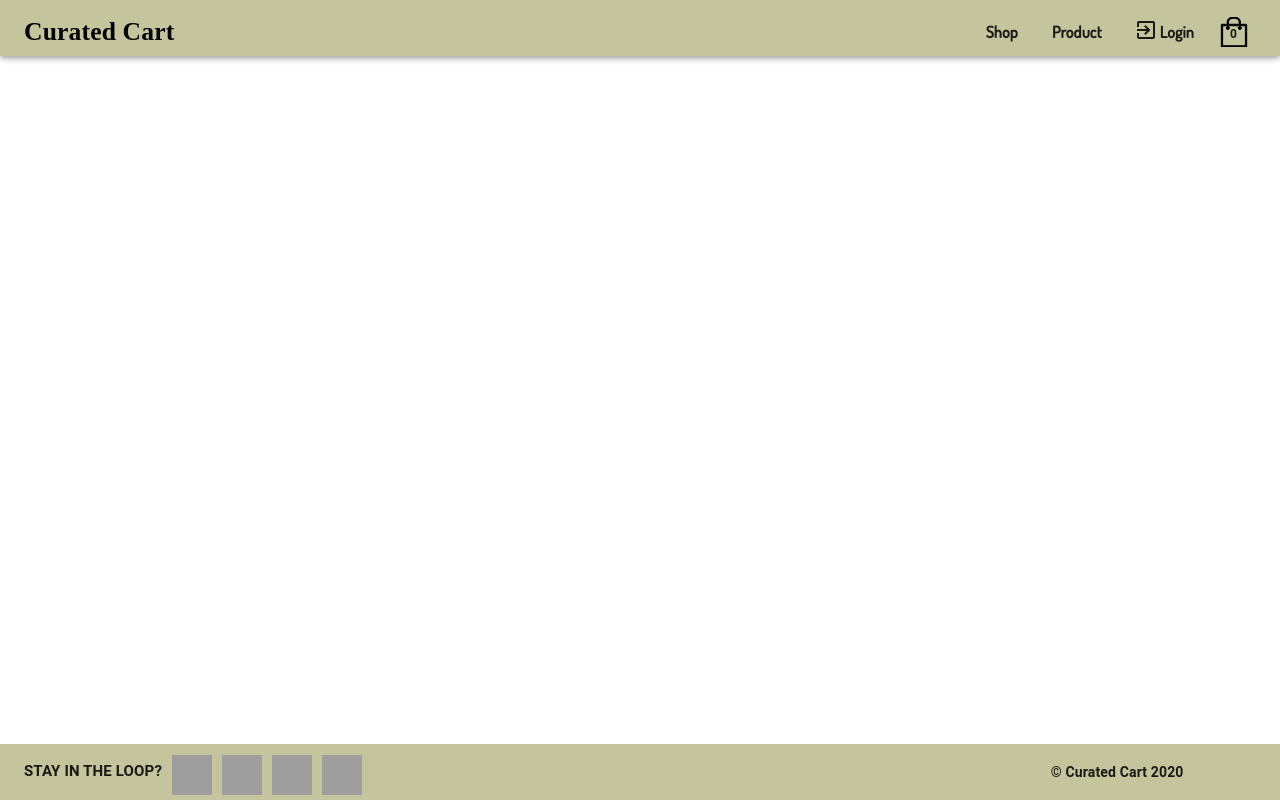
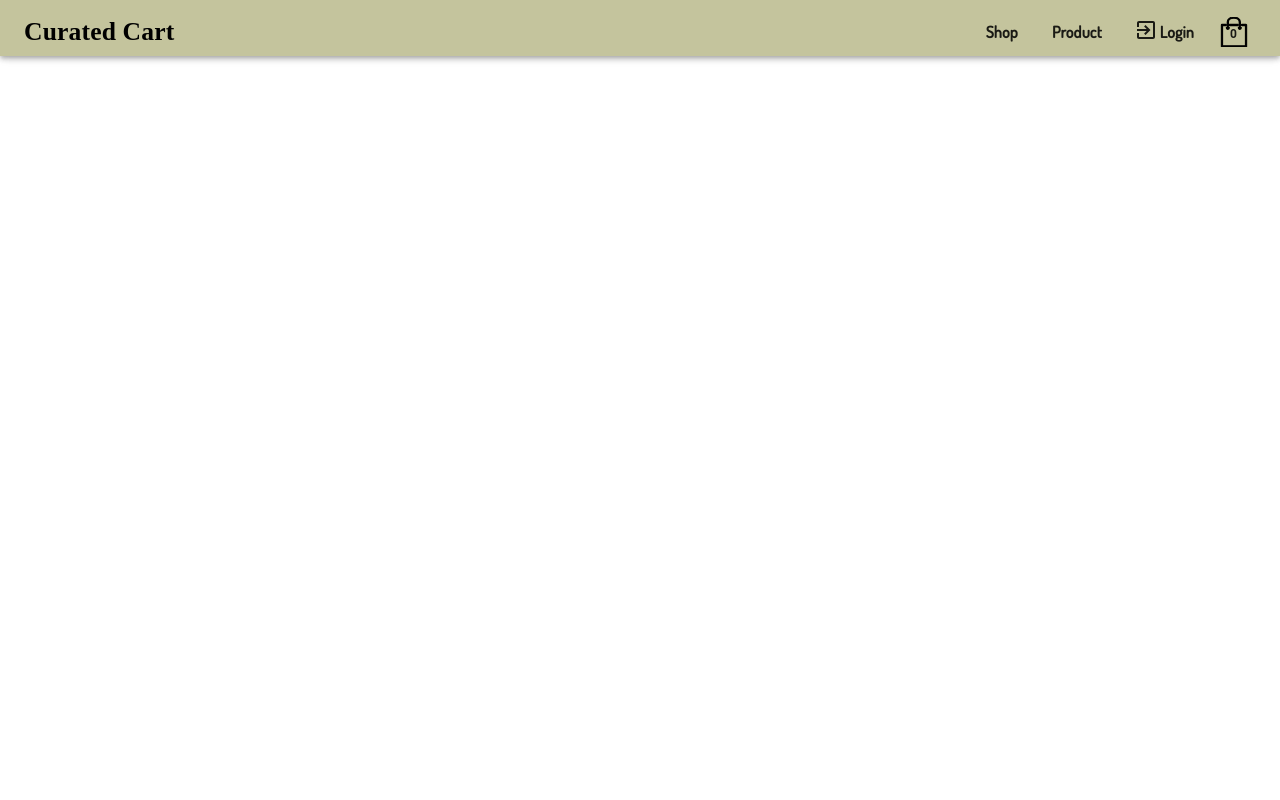
Before and after one commit to PawanGulati/CuratedCart, a React (Create React App) app: page /auth in a window 1280 px wide. Built offline with nearby package versions, Linux system fonts and the light colour scheme; no server answers; grey boxes are pictures that could not be loaded; a web font is replaced by a local one.

Commit message:
footer removed

```diff
--- a/src/components/Home/ContactDisplay/ContactDisplay.jsx
+++ b/src/components/Home/ContactDisplay/ContactDisplay.jsx
@@ -10,7 +10,7 @@ import Button from '@material-ui/core/Button';
 const useStyles = makeStyles(theme => createStyles({
     ContactDisplay_main_display:{
         height : '36vh',
-        marginBottom : '56px',
+        // marginBottom : '56px',
         background : '#E8E8CF',
         padding :'2rem',
         [theme.breakpoints.down('sm')]:{
--- a/src/containers/Layout.jsx
+++ b/src/containers/Layout.jsx
@@ -1,7 +1,7 @@
 import React, { Component } from 'react'
 
 import ToolBar from '../components/ToolBar/Toolbar'
-import Footer from '../components/Footer/Footer'
+// import Footer from '../components/Footer/Footer'
 
 export default class Layout extends Component {
     render() {
@@ -9,7 +9,6 @@ export default class Layout extends Component {
             <>
                 <ToolBar />
                 {this.props.children}
-                <Footer />
             </>
         )
     }
```
